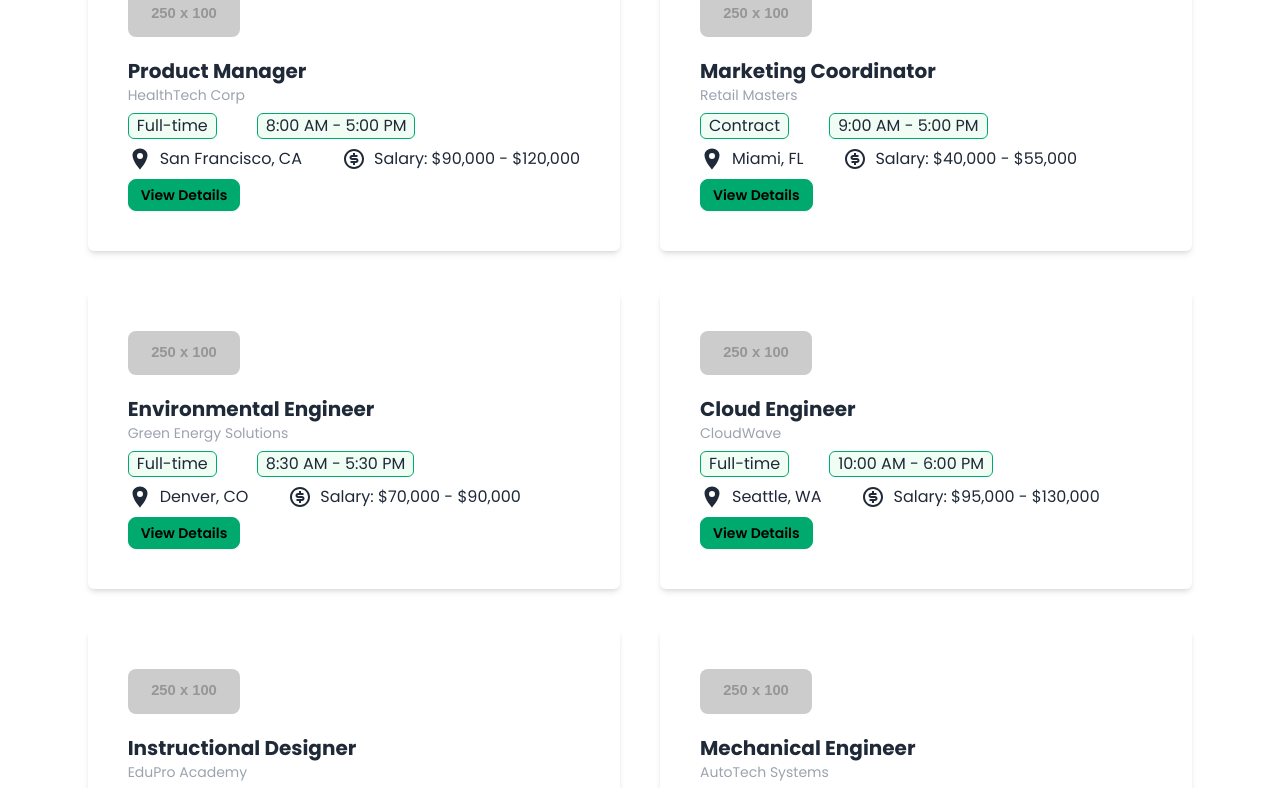
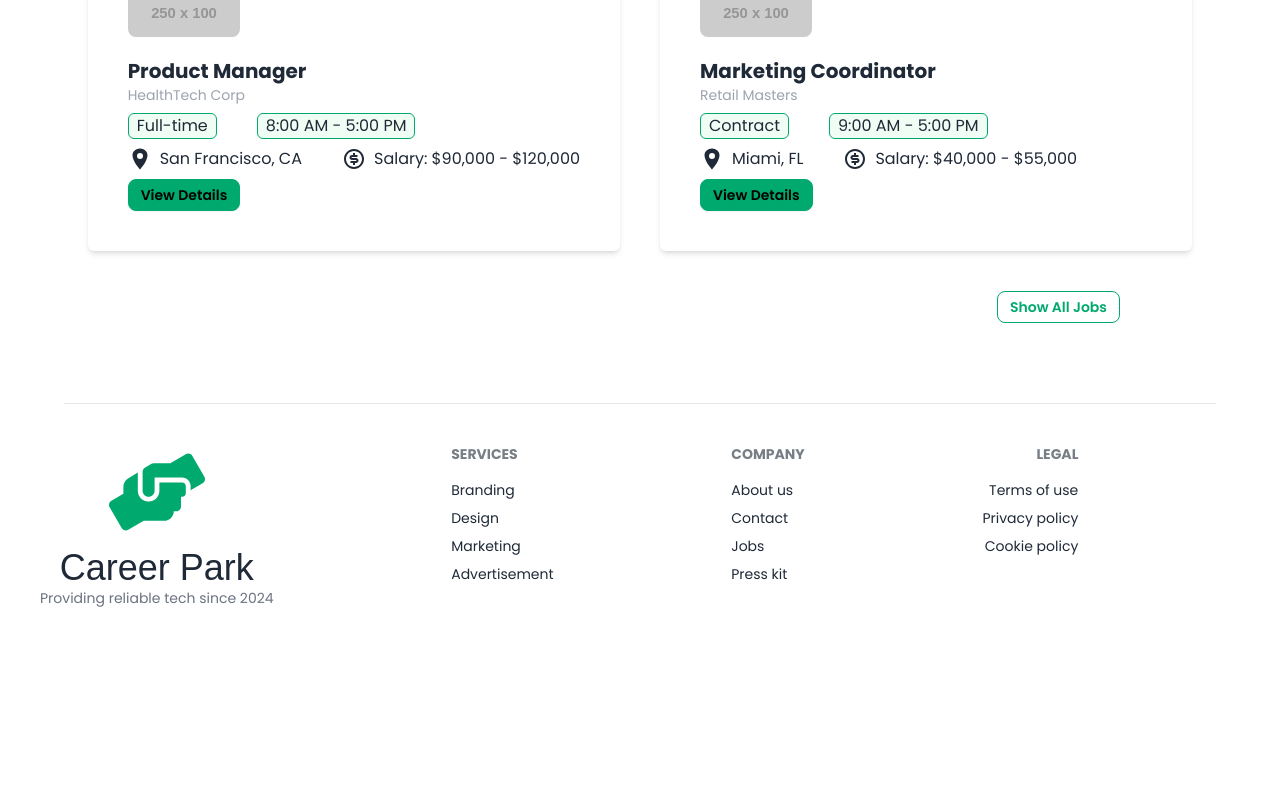
Before and after one commit to ahm-fahim/ReactJS, a React (Vite) app in the folder React-Router/career-park/: page / in a window 1280 px wide. Shown: the part 1755-2543 px from the top of the page. After the commit the page ends 2403 px from the top, so only its background shows below. Built offline with nearby package versions, Linux system fonts and the light colour scheme; a web font is replaced by a local one.

Commit message:
data show and hide added

```diff
--- a/React-Router/career-park/src/components/others/FeaturedJobs/FeaturedJobs.jsx
+++ b/React-Router/career-park/src/components/others/FeaturedJobs/FeaturedJobs.jsx
@@ -3,6 +3,7 @@ import Jobs from "./Jobs";
 
 const FeaturedJobs = () => {
   const [jobsData, setJobsData] = useState([]);
+  const [jobsDataLength, setJobsDataLength] = useState(4);
   useEffect(() => {
     fetch("jobs.json")
       .then((res) => res.json())
@@ -19,9 +20,21 @@ const FeaturedJobs = () => {
         </p>
       </div>
       <div className="grid grid-cols-1 lg:grid-cols-2 gap-10">
-        {jobsData.map((jobsList) => (
+        {jobsData.slice(0, jobsDataLength).map((jobsList) => (
           <Jobs key={jobsList.id} jobsList={jobsList}></Jobs>
         ))}
+      </div>
+      <div
+        className={`mt-10 w-5/6 mr-10 flex justify-end items-end ${
+          jobsDataLength === jobsData.length ? "hidden" : ""
+        }`}
+      >
+        <button
+          onClick={() => setJobsDataLength(jobsData.length)}
+          className="btn btn-outline btn-success btn-sm"
+        >
+          Show All Jobs
+        </button>
       </div>
     </div>
   );
```
